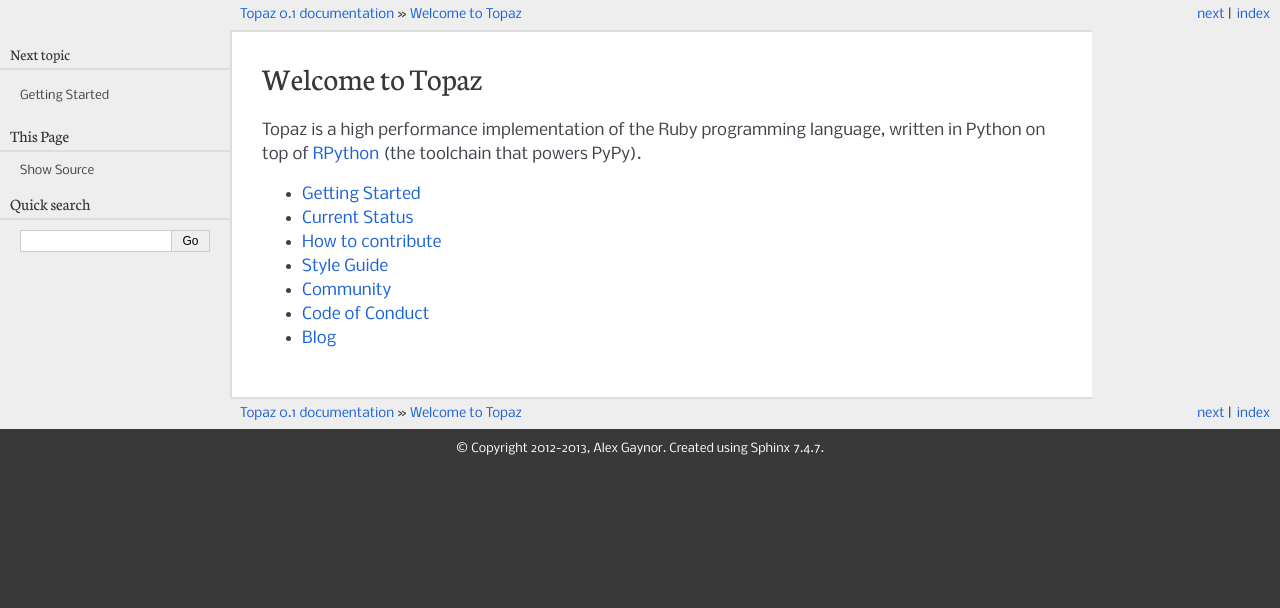
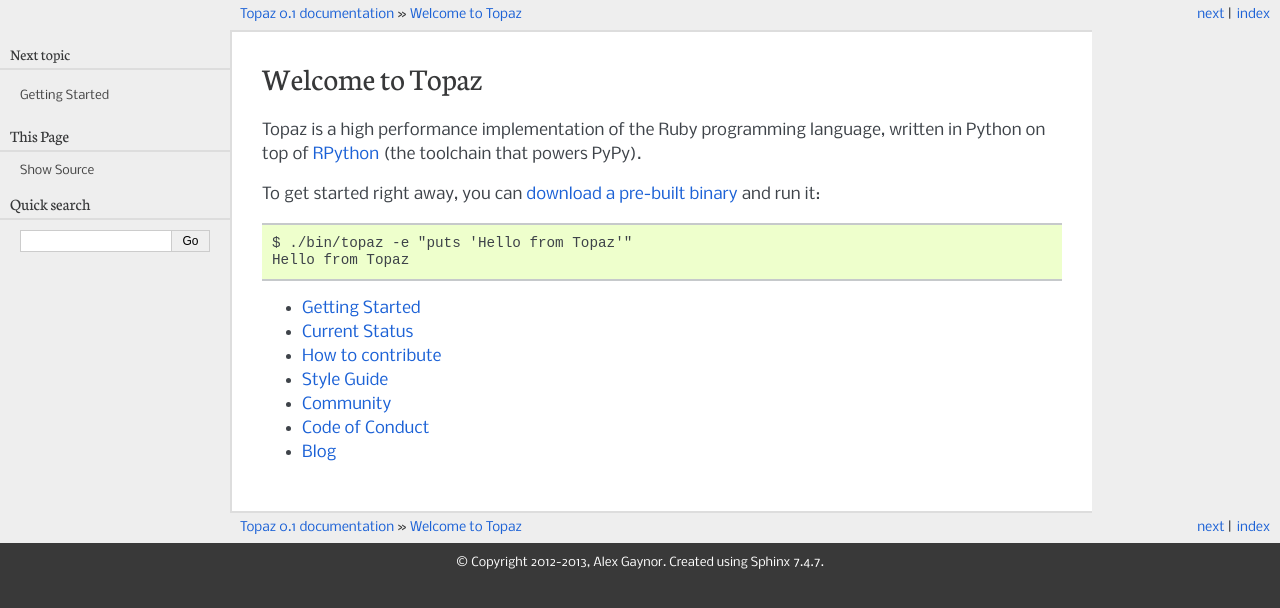
Before and after one commit to topazproject/topaz, a Sphinx documentation site: the page built from docs/index.rst, in a window 1280 px wide. Shown: the top 608 px of the page. Built offline with Sphinx 7.4.7, drawn with Linux system fonts in a browser that asks for light colours.

Commit message:
Make the homepage stronger.

```diff
--- a/docs/index.rst
+++ b/docs/index.rst
@@ -3,6 +3,11 @@
 
 Topaz is a high performance implementation of the Ruby programming language,
 written in Python on top of `RPython`_ (the toolchain that powers PyPy).
+
+To get started right away, you can `download a pre-built binary`_ and run it::
+
+    $ ./bin/topaz -e "puts 'Hello from Topaz'"
+    Hello from Topaz
 
 .. toctree::
    :maxdepth: 1
@@ -18,3 +23,4 @@
 
 
 .. _`RPython`: http://pypy.org
+.. _`download a pre-built binary`: http://www.topazruby.com/builds/
```
